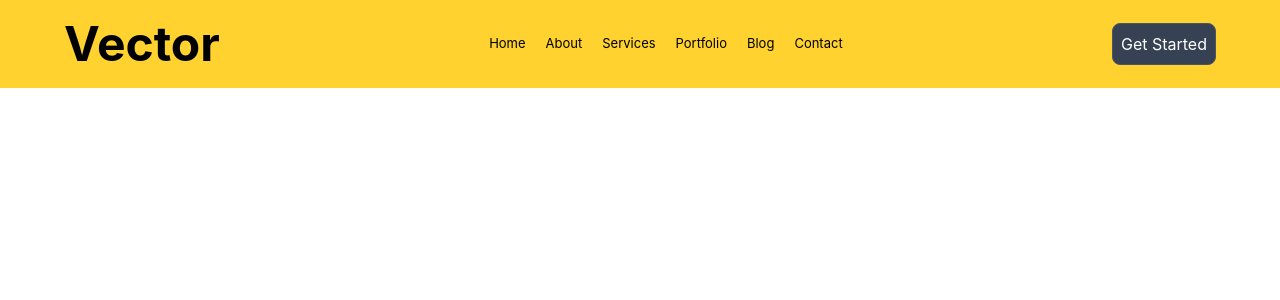
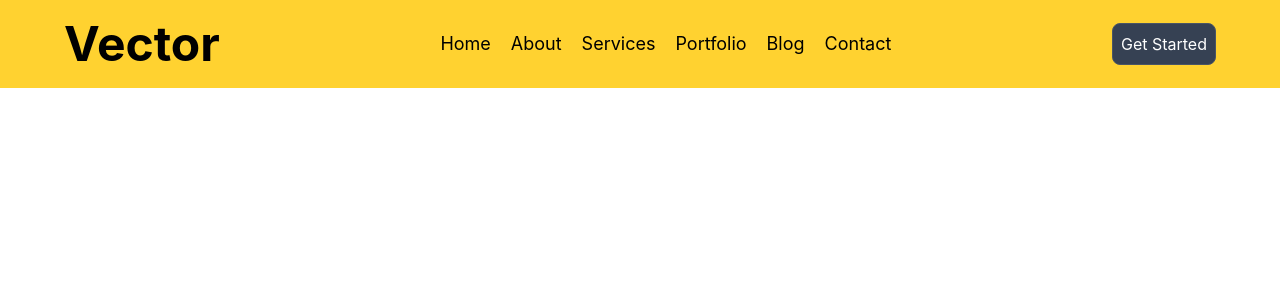
Before and after one commit to shahzaib-dev79/UI-Components, a React (Vite) app: page / in a window 1280 px wide. Shown: the top 300 px of the page. Built offline with nearby package versions, Linux system fonts and the light colour scheme.

Commit message:
navbar updated

```diff
--- a/src/Navbar/Navbar.jsx
+++ b/src/Navbar/Navbar.jsx
@@ -34,7 +34,7 @@ export default function Navbar() {
       <div className="flex gap-5">
         {links.map((link) => {
           return (
-            <p className="text-[13px] flex gap-4">
+            <p className="text-lg flex gap-4 hover:scale-105 transition-all duration-200">
               <a href={link.path}>{link.name}</a>
             </p>
           );
```
